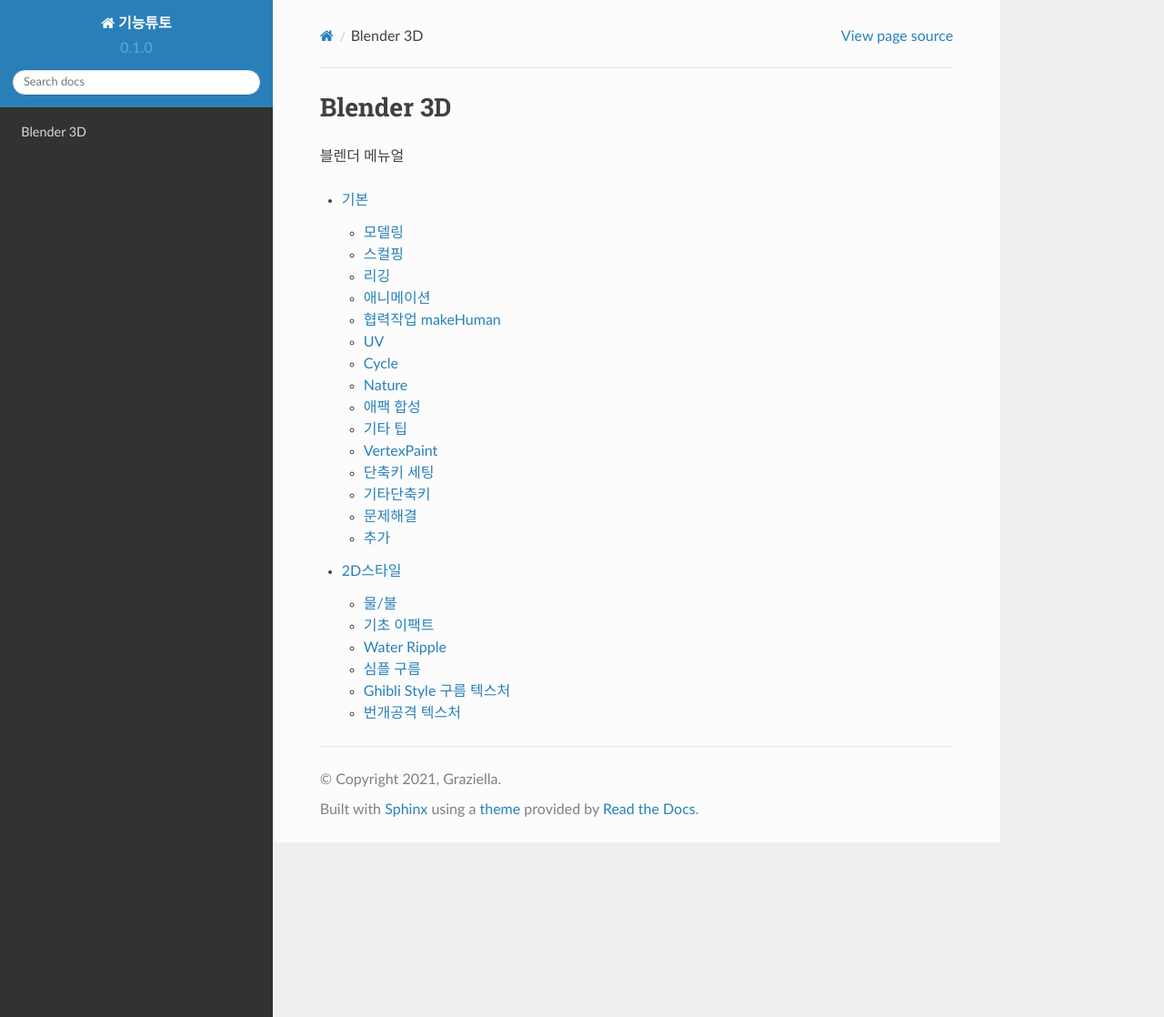
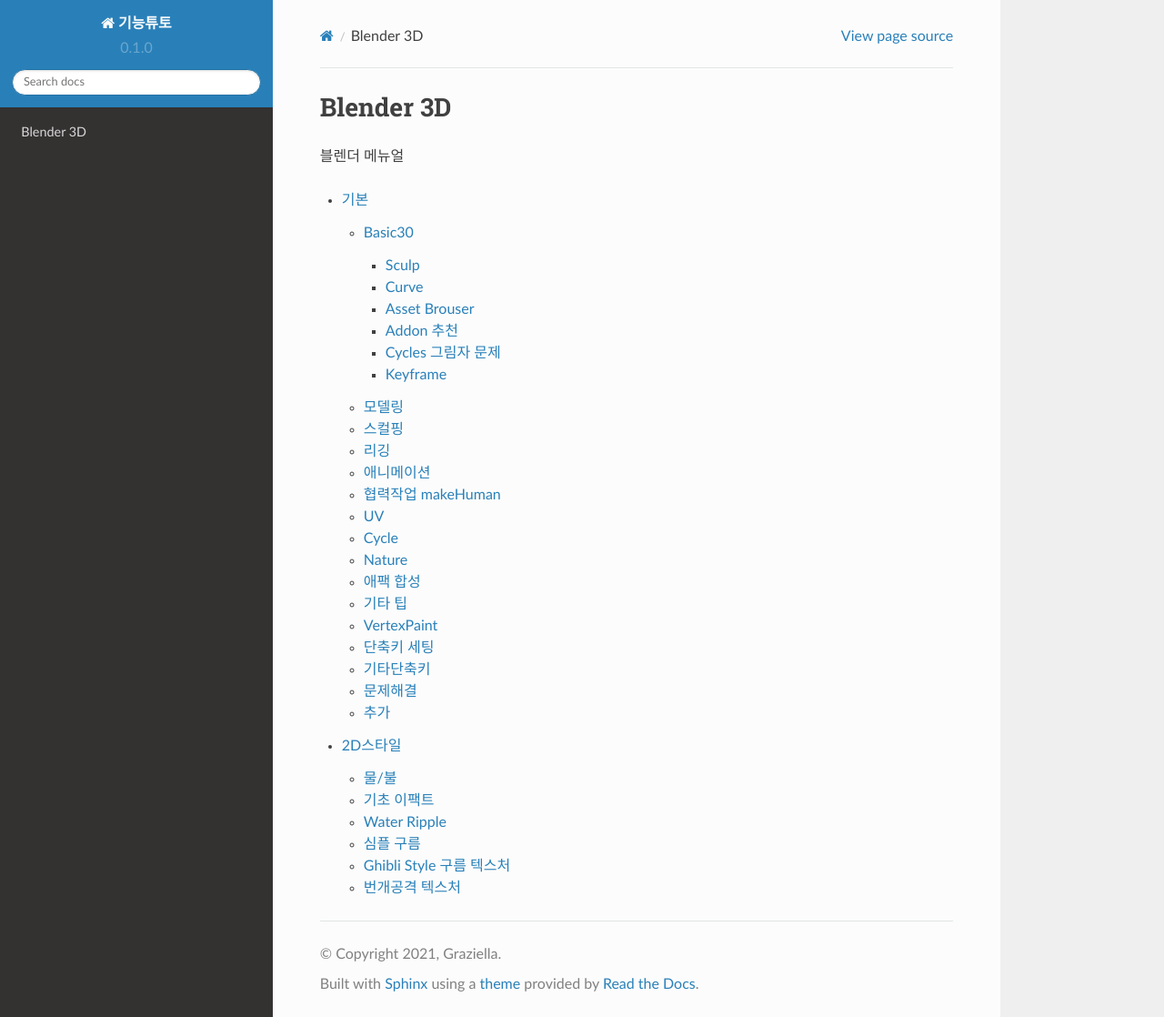
Before and after one commit to lisney/brushin, a Sphinx documentation site: the page built from docs/source/blender/blender.rst, in a window 1280 px wide and 1118 px high. Shown: the whole window at 91% size. Built offline with Sphinx 7.4.7 and the Read the Docs theme 2.0.0, drawn with Linux system fonts in a browser that asks for light colours; pages that are not in the unit, such as notebooks, are missing from menus.

Commit message:
Update basic.rst

```diff
--- a/docs/source/blender/basic.rst
+++ b/docs/source/blender/basic.rst
@@ -1,5 +1,9 @@
 기본
 ======
+
+.. toctree::
+
+   basic30
 
 모델링
 ------
```
